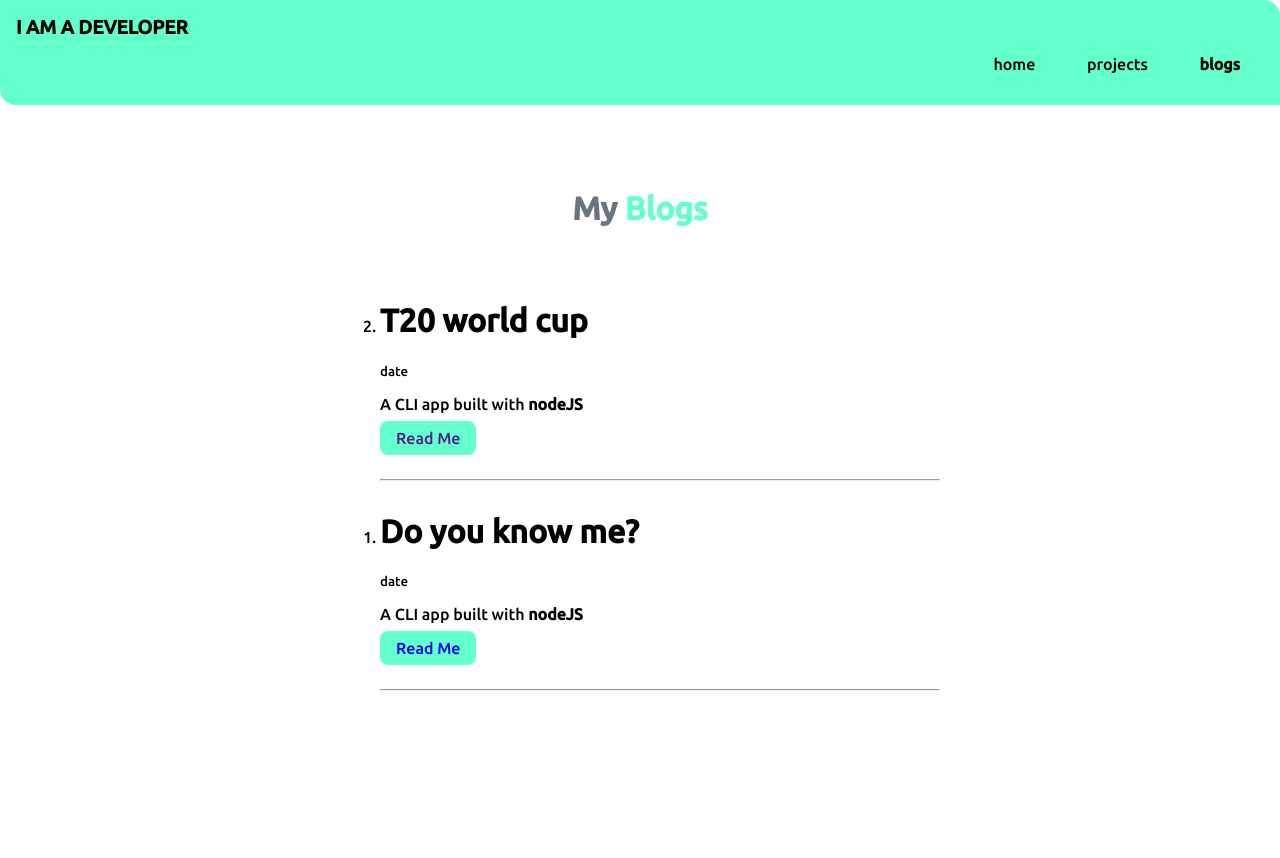
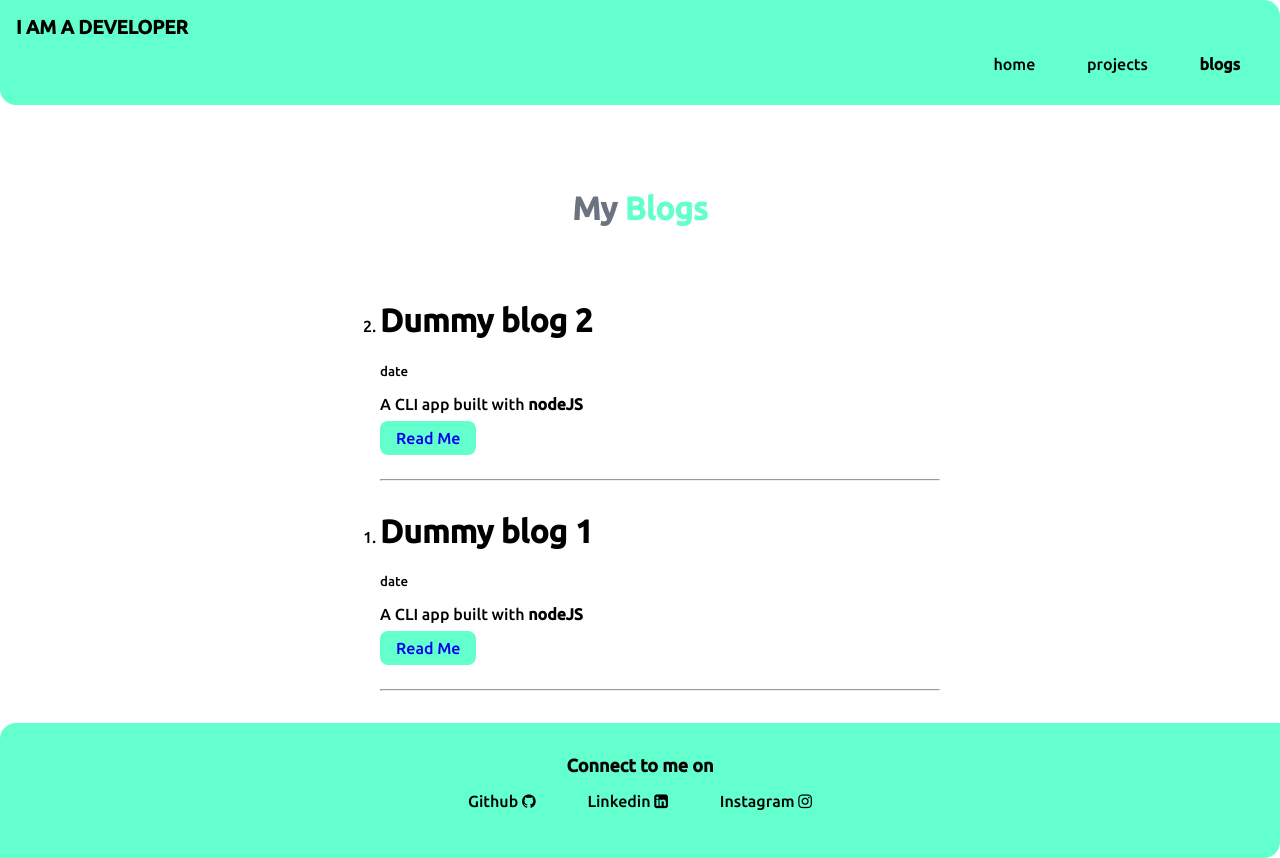
Before and after one commit to sushmaeshwarappa/Portfolio-website, a plain HTML site: page blogs.html in a window 1280 px wide. Before the commit the page ends 800 px from the top, so only its background shows below. Drawn offline with Linux system fonts and the light colour scheme.

Commit message:
feat: added footer and favicon

```diff
--- a/blogs.html
+++ b/blogs.html
@@ -7,6 +7,7 @@
     <meta name="viewport" content="width=device-width, initial-scale=1.0">
     <title>Blogs</title>
     <link href="/styles.css" rel="stylesheet">
+    <link rel="stylesheet" href="https://cdnjs.cloudflare.com/ajax/libs/font-awesome/4.7.0/css/font-awesome.min.css">
 </head>
 
 <body>
@@ -25,23 +26,35 @@
 
     <div class="container container-center">
         <ol reversed>
-            <li class="space-between-lists">
-                <h1>T20 world cup</h1>
+            <li>
+                <h1>Dummy blog 2</h1>
                 <small>date</small>
                 <p>A CLI app built with <b>nodeJS</b></p>
-                <a class="link link-primary" href="">Read Me</a>
+                <a class="link link-primary" href="/blogsread.html">Read Me</a>
             </li>
             <hr>
             <li>
-                <h1>Do you know me?</h1>
+                <h1>Dummy blog 1</h1>
                 <small>date</small>
                 <p>A CLI app built with <b>nodeJS</b></p>
-                <a class="link link-primary" href="/blogsread.html">Read
+                <a class="link link-primary" href="https://medium.com/@sushmaeshwar/goa-diaries-5eb2c662fe05">Read
                     Me</a>
             </li>
             <hr>
         </ol>
     </div>
+
+    <footer class="footer">
+        <div class="heading">Connect to me on</div>
+        <ul class="social-links list-non-bullet">
+            <li class="list-item-inline"><a class="link" href="https://github.com/sushmaeshwarappa">Github <i
+                        class="fa fa-github"></i></a></li>
+            <li class="list-item-inline"><a class="link" href="https://www.linkedin.com/in/sushmaeshwarappa">Linkedin <i
+                        class="fa fa-linkedin-square"></i></a></li>
+            <li class="list-item-inline"><a class="link" href="https://instagram/">Instagram <i
+                        class="fa fa-instagram"></i></a></li>
+        </ul>
+    </footer>
 </body>
 
 </html>
```
